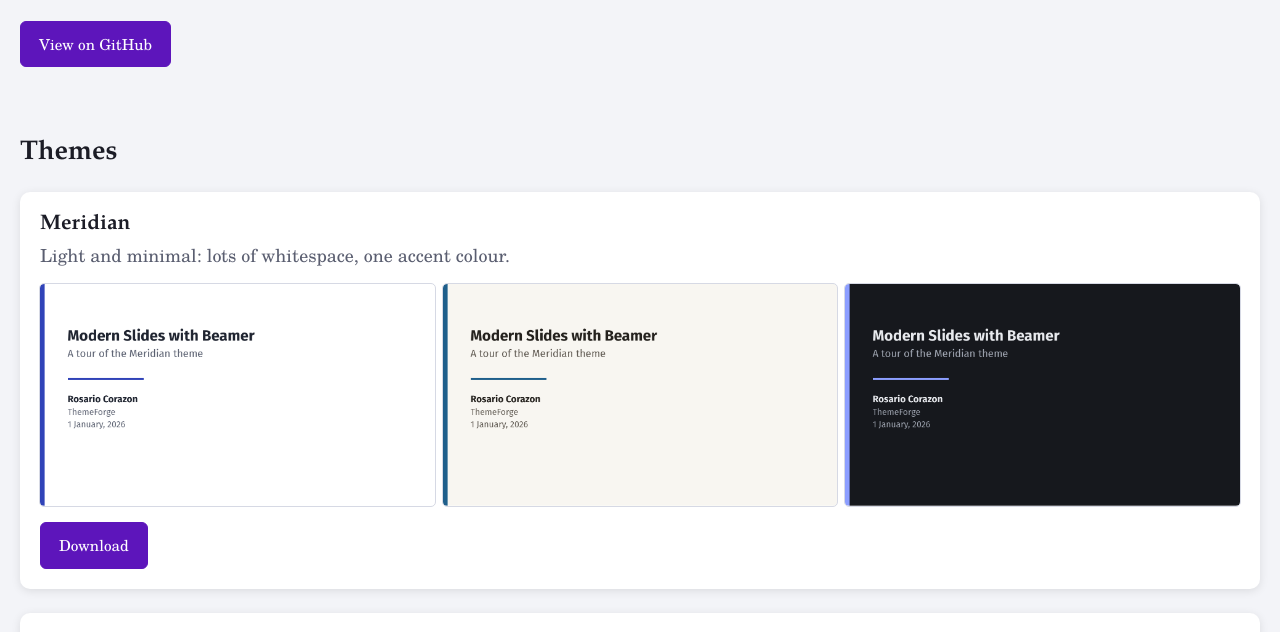
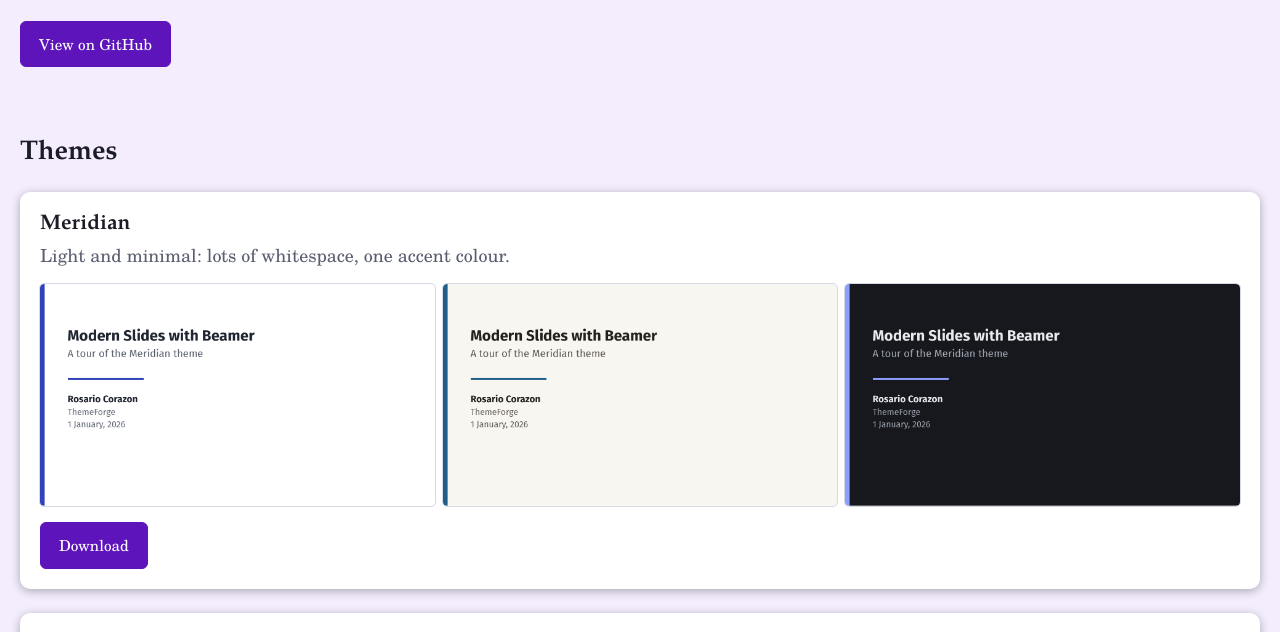
Before and after one commit to rose-ember-forge/ThemeForge, a plain HTML site: page docs/index.html in a window 1280 px wide. Shown: the part 165-797 px from the top of the page. Drawn offline with Linux system fonts and the light colour scheme.

Commit message:
Tweaked page background and card shadows.

```diff
--- a/docs/style.css
+++ b/docs/style.css
@@ -36,7 +36,7 @@
     --shadow:     light-dark(rgba(0, 0, 0, 0.10), rgba(0, 0, 0, 0.4)); */
 
 	/* Temper Palette */
-	--bg:         light-dark(#F3F4F8, #13131A);
+	--bg:         light-dark(#F3EDFD, #261325);
     --surface:    light-dark(#FFFFFF, #1B1C25);
     --ink:        light-dark(#1B1C26, #E8E8EF);
     --muted:      light-dark(#5A5E70, #A5A8BA);
@@ -44,7 +44,7 @@
     --accent:     light-dark(#5D15BB, #BAA8F5);
     --on-accent:  light-dark(#FFFFFF, #17132B);
     --code-bg:    light-dark(#E8EAF2, #222331);
-    --shadow:     light-dark(rgba(0, 0, 0, 0.10), rgba(0, 0, 0, 0.4));
+    --shadow:     light-dark(rgba(0, 0, 0, 0.30), rgba(255, 255, 255, 0.2));
 
 	/* Brass Palette */
 	/* --bg:         light-dark(#F5F4F0, #161513);
```
